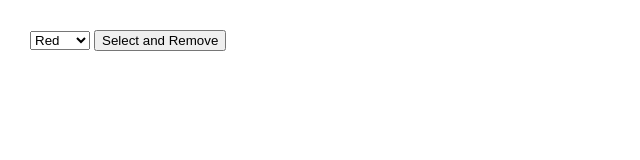
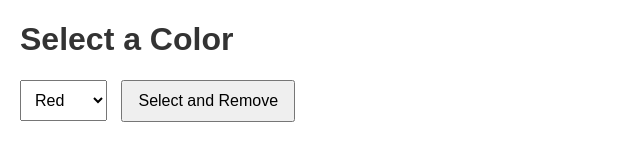
Before and after one commit to acciojob/remove-items-surajixcp, a website: page main.html in a window 1280 px wide. Shown: the whole page, without its empty margins (0-640 px from the left). Drawn offline with Linux system fonts and the light colour scheme.

Commit message:
created a submission

```diff
--- a/main.html
+++ b/main.html
@@ -1,27 +1,21 @@
 <!DOCTYPE html>
-<html>
-	<head>
-		<style type="text/css">
-			body {margin: 30px;}
-		</style>
-		<meta charset=utf-8 />
-		<title>Remove items from a dropdown list</title>
-	</head>
+<html lang="en">
+<head>
+    <meta charset="UTF-8">
+    <meta name="viewport" content="width=device-width, initial-scale=1.0">
+    <title>Color Selector</title>
+    <link rel="stylesheet" href="styles.css">
+</head>
+<body>
+    <h1>Select a Color</h1>
+    <select id="colorSelect">
+        <option value="Red">Red</option>
+        <option value="Green">Green</option>
+        <option value="White">White</option>
+        <option value="Black">Black</option>
+    </select>
+    <input type="button" value="Select and Remove" id="removeButton">
 
-	<body>
-		<form>
-			<select id="colorSelect">
-				<option>Red</option>
-				<option>Green</option>
-				<option>White</option>
-				<option>Black</option>
-			</select>
-			<input type="button" value="Select and Remove">
-		</form>
-
-		<script type="text/javascript" src="./script.js">
-		</script>
-
-	</body>
-
+    <script src="script.js"></script>
+</body>
 </html>
--- a/script.js
+++ b/script.js
@@ -1 +1,13 @@
 //your JS code here. If required.
+document.getElementById('removeButton').addEventListener('click', function() {
+    const select = document.getElementById('colorSelect');
+    const selectedValue = select.value;
+
+    // Remove the selected option from the dropdown
+    for (let i = 0; i < select.options.length; i++) {
+        if (select.options[i].value === selectedValue) {
+            select.remove(i);
+            break; // Exit the loop after removing the item
+        }
+    }
+});
--- a/styles.css
+++ b/styles.css
@@ -1 +1,21 @@
 /*  your css code here. If applicable */
+body {
+    font-family: Arial, sans-serif;
+    margin: 20px;
+}
+
+h1 {
+    color: #333;
+}
+
+select {
+    padding: 10px;
+    font-size: 16px;
+}
+
+input[type="button"] {
+    padding: 10px 15px;
+    font-size: 16px;
+    margin-left: 10px;
+    cursor: pointer;
+}
```
